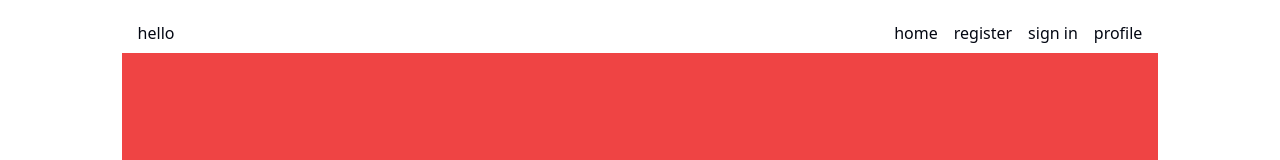
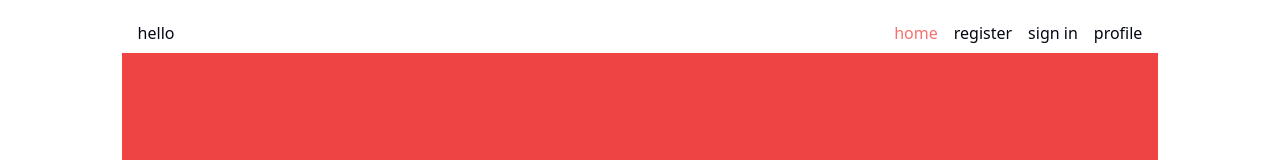
Before and after one commit to nixowl/super-party, a React (Vite) app in the folder frontend/: page / in a window 1280 px wide. Shown: the top 160 px of the page. Built offline with nearby package versions, Linux system fonts and the light colour scheme.

Commit message:
apply active state color to navlink

```diff
--- a/frontend/src/index.css
+++ b/frontend/src/index.css
@@ -13,6 +13,10 @@ html,
  #root,
  main {
     @apply flex flex-col h-full;
+  }
+
+  a.active {
+    @apply text-red-400
   }
 
 @layer base {
```
